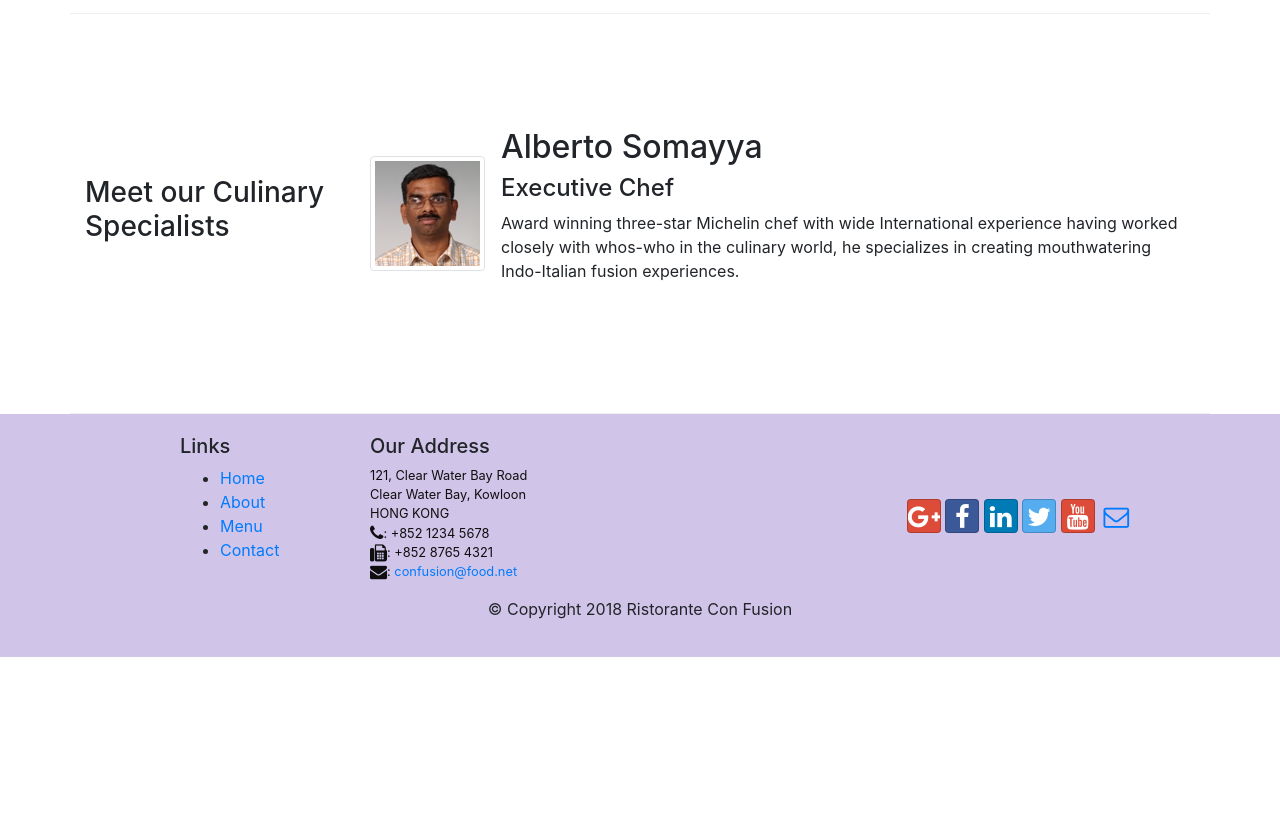
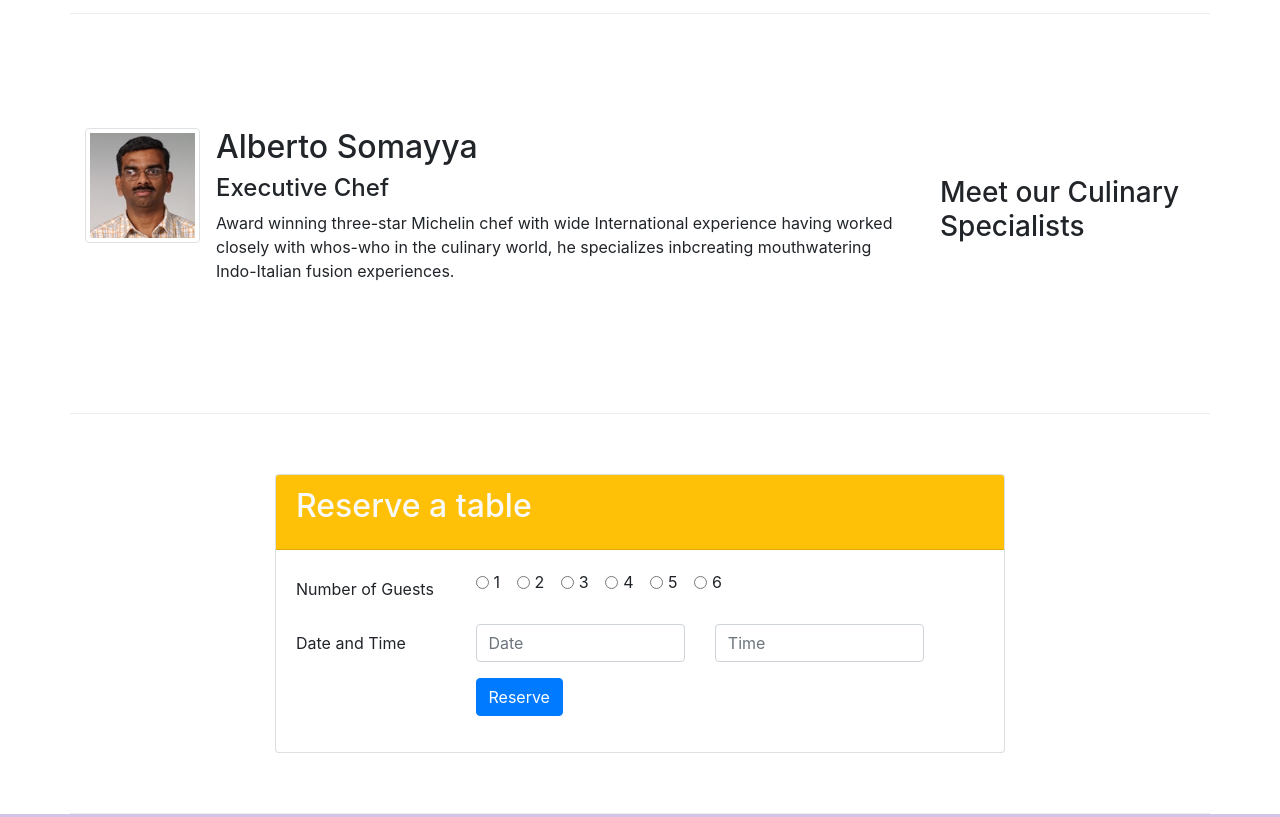
Before and after one commit to vijayadhithyanmohan1701/UIBootstrap, a website: page index.html in a window 1280 px wide. Shown: the part 1140-1957 px from the top of the page. Before the commit the page ends 1797 px from the top, so only its background shows below. Drawn offline with nearby package versions, Linux system fonts and the light colour scheme.

Commit message:
Assignment 2

```diff
--- a/index.html
+++ b/index.html
@@ -41,6 +41,9 @@
                 <div class="col-12 col-sm align-self-center">
                         <img src="img/logo.png" class="img-fluid">
                 </div>
+                <div class="col-12 col-sm align-self-center">
+                    <a class="btn btn-block btn-warning" href="#reserveTable">Reserve Table</a>
+                </div>
             </div>
         </div>
     </header>
@@ -48,12 +51,15 @@
     <div class="container">
         <div class="row row-content align-items-center">
 
-            <div class="col-12 col-sm-4 col-md-3">
+            <div class="col-12 col-sm-4 col-md-3 order-sm-last">
                 <h3>Our Lipsmacking Culinary Creations</h3>
             </div>
-            <div class="col col-sm col-md">
+            <div class="col col-sm col-md order-sm-first">
                 <div class="media">
-                    <img src="img/uthappizza.png" alt="" class="d-flex mr-3 img-thubnail align-self-center">
+                        <img src="img/uthappizza.png" alt="" class="d-flex mr-3 mt-0 img-fluid img-thumbnail align-items-center">
+                    <div class="media-right media-top">
+
+                    </div>
                     <div class="media-body">
                         <h2 class="mt-0">Uthappizza <span class="badge badge-danger">HOT</span>
                             <span class="badge badge-pill badge-secondary">$4.99</span>
@@ -69,34 +75,96 @@
             </div>
             <div class="col col-sm col-md">
                 <div class="media">
-                    <img src="img/buffet.png" alt="" class="d-flex mr-3 img-thmbnail align-items-center">
                     <div class="media-body">
-                        <h2 class="mt-0">Weekend Grand Buffet</h2>
+                        <h2 class="mt-0">Weekend Grand Buffet <span class="badge badge-danger">HOT</span></h2>
                         <p class="d-none d-sm-block">Featuring mouthwatering combinations with a choice of five different salads, six enticing appetizers, six main entrees and five choicest desserts. Free flowing bubbly and soft drinks. All for just $19.99 per person </p>
                     </div>
+                    <img src="img/buffet.png" alt="" class="d-flex ml-3 mt-0 img-fluid img-thumbnail align-items-center">
                 </div>
 
             </div>
         </div>
 
         <div class="row row-content align-items-center">
-            <div class="col-12 col-sm-4 col-md-3">
+            <div class="col-12 col-sm-4 col-md-3 order-sm-last">
                 <h3>Meet our Culinary Specialists</h3>
             </div>
-            <div class="col col-sm col-md">
-                    <div class="media">
-                            <img class="d-flex mr-3 img-thumbnail align-self-center"
-                                    src="img/alberto.png" alt="Alberto Somayya">
-                            <div class="media-body">
-                                <h2 class="mt-0">Alberto Somayya</h2>
-                                <h4>Executive Chef</h4>
-                                <p class="d-none d-sm-block">Award winning three-star Michelin chef with wide
-                                    International experience having worked closely with
-                                    whos-who in the culinary world, he specializes in
-                                    creating mouthwatering Indo-Italian fusion experiences.
-                                </p>
+            <div class="col col-sm col-md order-sm-first">
+                <div class="media">
+                    <img class="d-flex mr-3 mt-0 img-fluid img-thumbnail align-items-center" src="img/alberto.png" alt="Alberto Somayya">
+                    <div class="media-body">
+                        <h2 class="mt-0">Alberto Somayya</h2>
+                        <h4>Executive Chef</h4>
+                        <p class="d-none d-sm-block">Award winning three-star Michelin chef with wide International experience having worked closely with
+                                    whos-who in the culinary world, he specializes inbcreating mouthwatering Indo-Italian fusion experiences.
+                        </p>
+                    </div>
+                </div>
+            </div>
+        </div>
+        <div class="row row-content align-items-center" id="reserveTable">
+            <div class="col d-none d-sm-block">
+
+            </div>
+            <div class="col-sm-8">
+                <div class="card">
+                    <div class="card-header bg-warning">
+                        <h2 class="card-title text-light">Reserve a table</h2>
+                    </div>
+                    <div class="card-body">
+                        <div class="form-group row">
+                            <label for="telnum" class="col-12 col-md-3 col-form-label">Number of Guests</label>
+                            <div class="col-lg-9 col-md-9 col-sm-9 float-left">
+                                <div class="form-check form-check-inline">
+                                    <input type="radio" class="form-check-input" id="materialInline1" name="inlineMaterialRadiosExample">
+                                    <label class="form-check-label" for="materialInline1">1</label>
+                                </div>
+
+                                <div class="form-check form-check-inline">
+                                    <input type="radio" class="form-check-input" id="materialInline2" name="inlineMaterialRadiosExample">
+                                    <label class="form-check-label" for="materialInline2">2</label>
+                                </div>
+
+                                <div class="form-check form-check-inline">
+                                    <input type="radio" class="form-check-input" id="materialInline3" name="inlineMaterialRadiosExample">
+                                    <label class="form-check-label" for="materialInline3">3</label>
+                                </div>
+                                <div class="form-check form-check-inline">
+                                    <input type="radio" class="form-check-input" id="materialInline3" name="inlineMaterialRadiosExample">
+                                    <label class="form-check-label" for="materialInline3">4</label>
+                                </div>
+                                <div class="form-check form-check-inline">
+                                    <input type="radio" class="form-check-input" id="materialInline3" name="inlineMaterialRadiosExample">
+                                    <label class="form-check-label" for="materialInline3">5</label>
+                                </div>
+                                <div class="form-check form-check-inline">
+                                    <input type="radio" class="form-check-input" id="materialInline3" name="inlineMaterialRadiosExample">
+                                    <label class="form-check-label" for="materialInline3">6</label>
+                                </div>
+                            </div>
+
+                        </div>
+                        <div class="form-group row">
+                            <label for="telnum" class="col-12 col-md-3 col-form-label">Date and Time</label>
+                            <div class="col-md-4 col-sm-6 col-xs-12">
+                                <input type="tel" class="form-control" id="areacode" name="areacode" placeholder="Date">
+                            </div>
+                            <div class="col-md-4 col-sm-6 col-xs-12">
+                                <input type="tel" class="form-control" id="telnum" name="telnum" placeholder="Time">
                             </div>
                         </div>
+                        <div class="form-group row">
+                            <div for="telnum" class="col d-none d-sm-block"></div>
+                            <div class="col-sm-9">
+                                <button class="btn btn-primary">Reserve</button>
+                            </div>
+                        </div>
+                    </div>
+                </div>
+            </div>
+
+            <div class="col d-none d-sm-block">
+
             </div>
         </div>
     </div>
```
